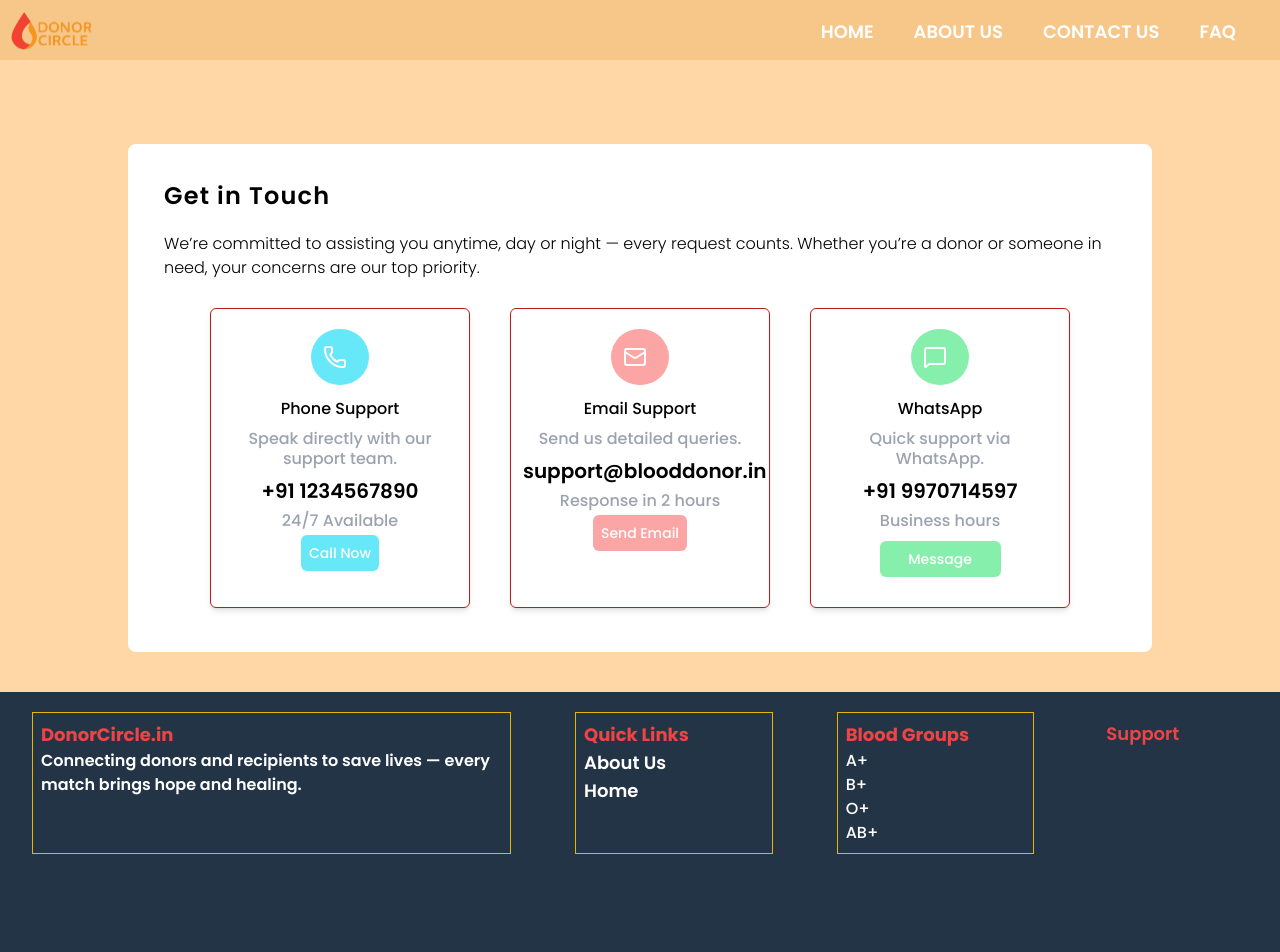
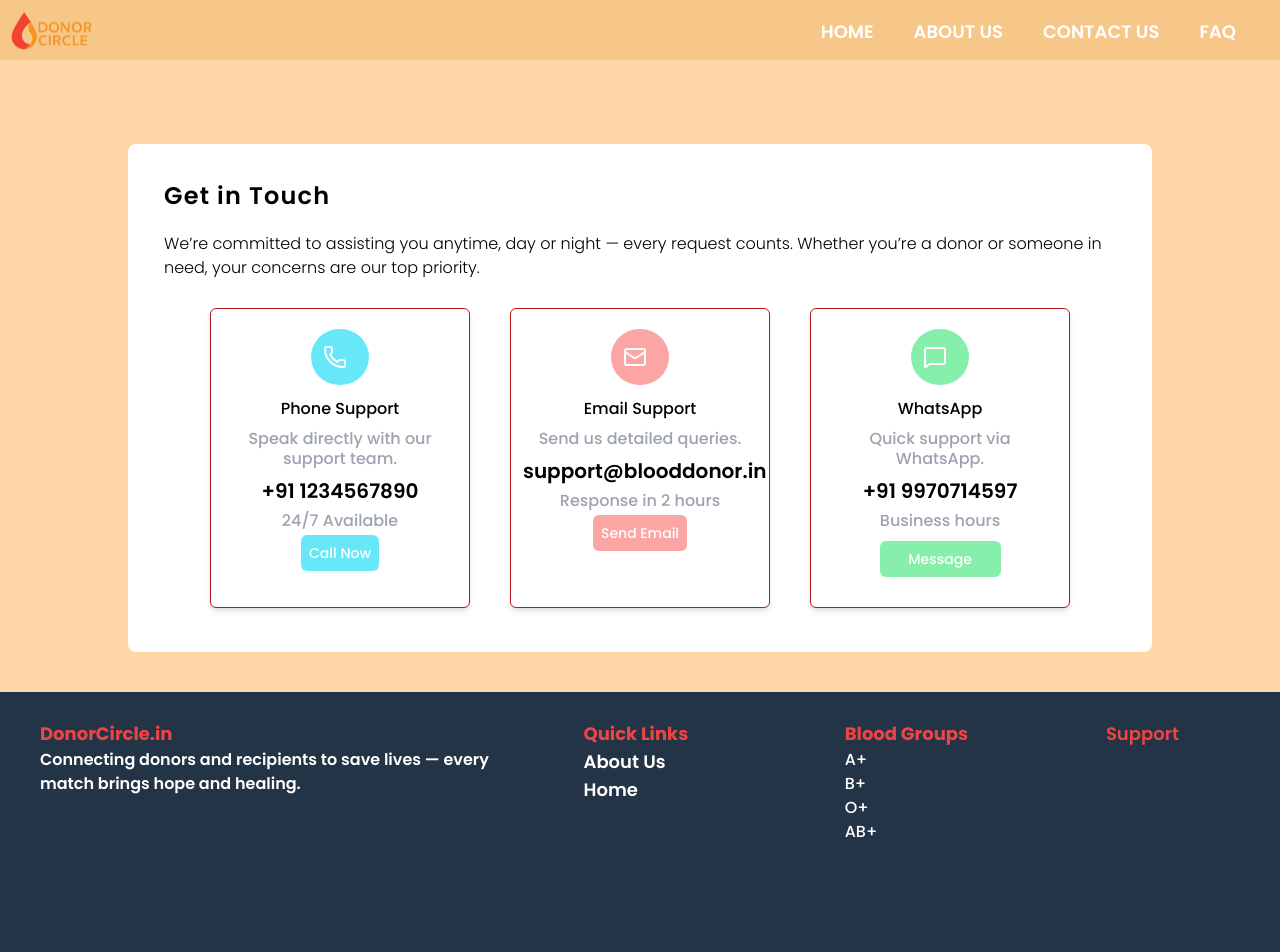
Before and after one commit to TanmayVidhate/DonorCircle_2, a React (Vite) app in the folder client/: page /contactus in a window 1280 px wide. Shown: the top 952 px of the page. Built offline with nearby package versions, Linux system fonts and the light colour scheme.

Commit message:
remove border

```diff
--- a/client/src/Components/Footer.jsx
+++ b/client/src/Components/Footer.jsx
@@ -6,18 +6,18 @@ function Footer() {
         <>
             <div className='bg-[#243447]  h-2/4 '>
                 <div className='flex justify-center mt-5 sm:flex-col md:flex-row'>
-                    <div className='  w-1/4 p-2 sm:w-3/4 sm:mx-8 md:w-10/12 border border-yellow-500'>
+                    <div className='  w-1/4 p-2 sm:w-3/4 sm:mx-8 md:w-10/12 '>
                         <div className='font-bold text-red-500 text-lg sm:text-left '>DonorCircle.in</div>
                         <div className='text-left font-semibold text-white   '>Connecting donors and recipients to save lives — every match brings hope and healing.</div>
                     </div>
 
-                    <div className=' w-1/4 p-2  sm:mx-8 md:w-1/3 border border-yellow-500'>
+                    <div className=' w-1/4 p-2  sm:mx-8 md:w-1/3  '>
                         <div className=' font-bold text-red-500 text-lg sm:text-left'>Quick Links</div>
                         <LinkTo PageName="About us" url="/aboutus" className="text-white capitalize sm:text-left" />
                         <LinkTo PageName="Home" url="/" className="text-white capitalize sm:text-left" />
                     </div>
 
-                    <div className=' w-1/4 p-2 sm:mx-8 border border-yellow-500 sm:text-left md:w-1/3'>
+                    <div className=' w-1/4 p-2 sm:mx-8  sm:text-left md:w-1/3'>
                         <div className='font-bold text-red-500 text-lg'>Blood Groups</div>
                         <div className='text-white'>A+</div>
                         <div className='text-white'>B+</div>
```
